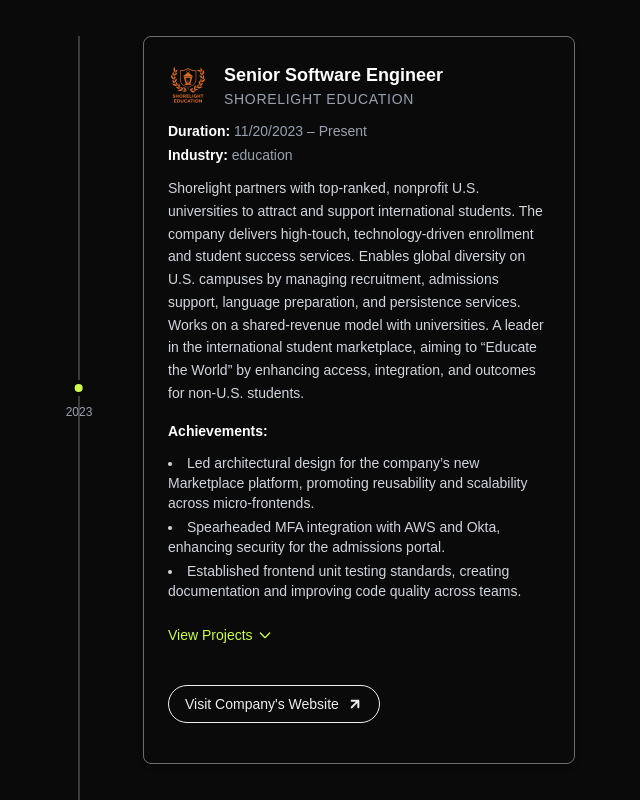
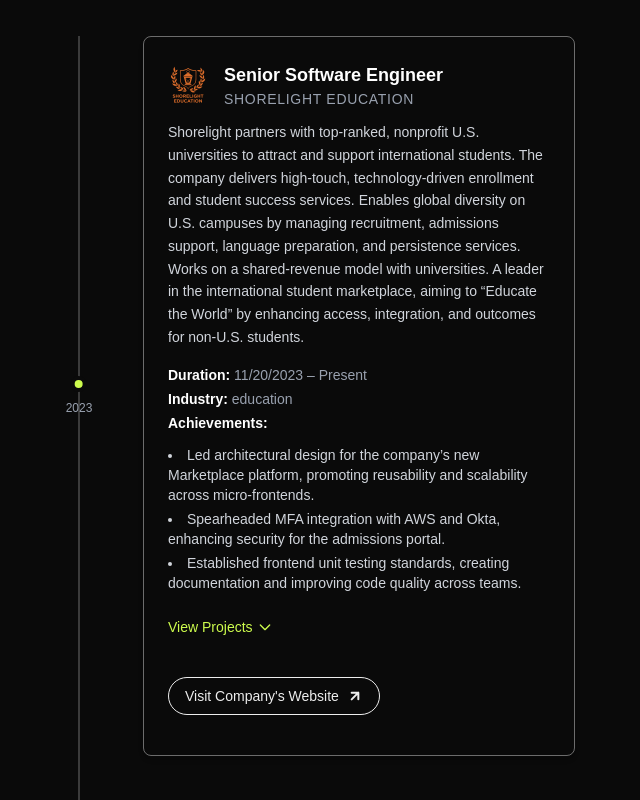
Before and after one commit to Jonathanferreras/jf-portfolio, a Next.js app: page /career in a window 1280 px wide. Shown: the part 400-1200 px from the top of the page, without its empty margins (561-1201 px from the left). Built offline with nearby package versions, Linux system fonts and the light colour scheme.

Commit message:
few styling changes

```diff
--- a/src/app/career/page.tsx
+++ b/src/app/career/page.tsx
@@ -79,19 +79,19 @@
                         </p>
                       </div>
                     </div>
+                    <p className="text-gray-300 text-sm leading-relaxed whitespace-pre-line mb-4">
+                      {job.description}
+                    </p>
                     <p className="text-sm text-gray-400 mb-1">
                       <strong className="text-white">Duration:</strong>{" "}
                       {job.startDate} – {job.endDate || "Present"}
                     </p>
-                    <p className="text-sm text-gray-400 mb-3">
+                    <p className="text-sm text-gray-400 mb-1">
                       <strong className="text-white">Industry:</strong>{" "}
                       {job.industry}
                     </p>
-                    <p className="text-gray-300 text-sm leading-relaxed whitespace-pre-line mb-4">
-                      {job.description}
-                    </p>
                     {job.achievements?.length > 0 && (
-                      <ul className="list-disc list-inside text-sm text-white space-y-1 mb-6">
+                      <ul className="list-disc list-inside text-sm text-white space-y-1 mb-1">
                         <p className="text-sm text-gray-400 mb-3">
                           <strong className="text-white">
                             Achievements:
@@ -107,7 +107,7 @@
                     {job.projects?.length > 0 && (
                       <button
                         onClick={() => toggleExpand(job.shortName)}
-                        className="text-sm text-[color:var(--accent)] hover:underline focus:outline-none mb-10 flex items-center gap-1"
+                        className="text-sm text-[color:var(--accent)] hover:underline focus:outline-none mb-10 mt-6 flex items-center gap-1"
                       >
                         {isExpanded ? "Hide Projects" : "View Projects"}
                         <span className="transition-transform duration-200">
@@ -134,7 +134,7 @@
                         href={job.link}
                         target="_blank"
                         rel="noopener noreferrer"
-                        className="group flex items-center w-fit border border-[color:var(--foreground)] text-[color:var(--foreground)] hover:bg-[color:var(--accent)] hover:text-black hover:border-[color:var(--background)] transition-colors px-4 py-2 rounded-full text-sm font-medium mb-4"
+                        className="group flex items-center w-fit border border-[color:var(--foreground)] text-[color:var(--foreground)] hover:bg-[color:var(--accent)] hover:text-black hover:border-[color:var(--background)] transition-colors px-4 py-2 rounded-full text-sm font-medium mb-4 mt-6"
                       >
                         Visit Company's Website{" "}
                         <ArrowUpRightIcon className="w-4 h-4 ml-2 text-[color:var(--foreground)] group-hover:text-black transition-colors" />
--- a/src/app/page.tsx
+++ b/src/app/page.tsx
@@ -114,15 +114,16 @@
           </div>
         </section>
         <section>
-          <h1 className="text-5xl sm:text-9xl font-black text-justify self-center sm:text-left sm:self-start mt-10 sm:mt-28 text-gray-400">
+          <h1 className="text-5xl sm:text-9xl font-black text-center sm:text-left self-center sm:self-start mt-10 sm:mt-28 text-gray-400">
             CAREER <br /> HIGHLIGHTS
           </h1>
-          <p className="text-xl sm:text-2xl text-justify sm:text-left self-center sm:self-start mt-1 mb-10 sm:mb-20 text-gray-400">
+          <p className="text-xl sm:text-2xl text-center sm:text-left self-center sm:self-start mt-1 mb-10 sm:mb-20 text-gray-400">
             From designing rich web & mobile applications to building API
             services, I have crafted <br /> scalable, user-focused solutions
-            that bridge creativity and functionality, delivering <br />{" "}
+            that bridge creativity and functionality, delivering <br />
             impactful digital experiences.
           </p>
+
           <div className="flex flex-col md:grid md:grid-cols-2 gap-10 items-start w-full">
             <div className="flex flex-col gap-4 order-1">
               <div className="border border-white rounded-md p-4 flex items-center gap-4">
```
